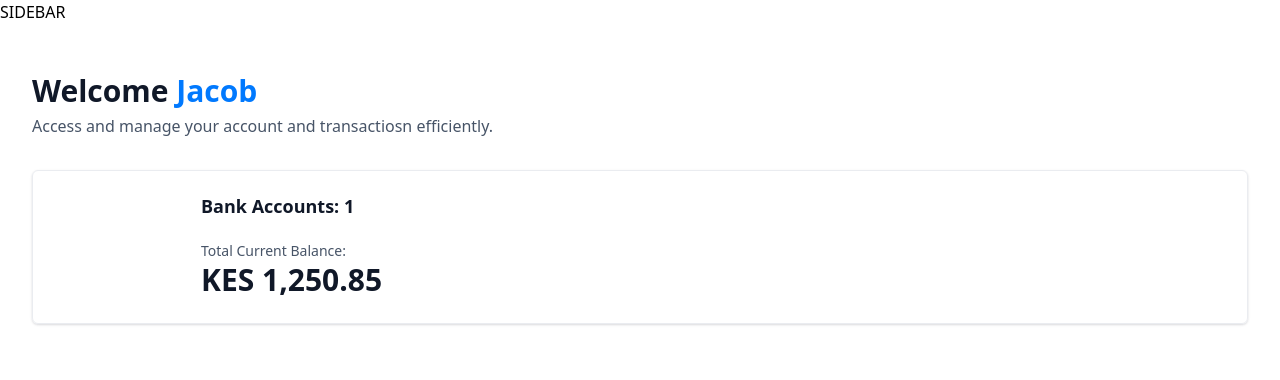
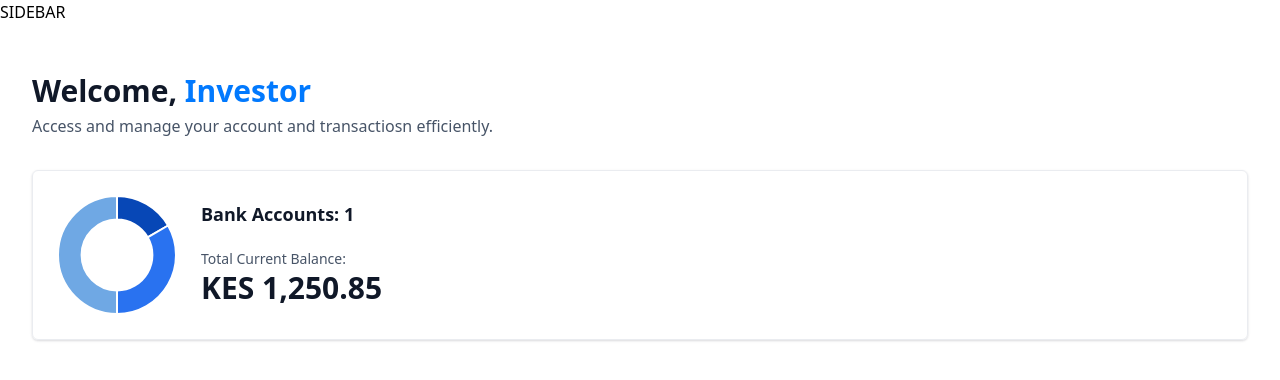
Before and after one commit to OkomoJacob/web-bank, a Next.js app: page / in a window 1280 px wide. Shown: the top 380 px of the page. Built offline with nearby package versions, Linux system fonts and the light colour scheme.

Commit message:
ui: Stylish Charts.js rendering of Current balance & banks

```diff
--- a/app/(root)/page.tsx
+++ b/app/(root)/page.tsx
@@ -2,14 +2,14 @@
 import TotalBalanceBox from "@/components/TotalBalanceBox";
 
 const Home = () => {
-  const loggedIn = { firstName: "Jacob" };
+  const loggedIn = { firstName: "Investor" };
   return (
     <section className="home">
       <div className="home-content">
         <header className="home-header">
           <HeaderBox
             type="greeting"
-            title="Welcome"
+            title="Welcome,"
             user={loggedIn?.firstName || "Guest"}
             subtext="Access and manage your account and transactiosn efficiently."
           />
--- /dev/null
+++ b/components/DoughnutChart.tsx
@@ -0,0 +1,33 @@
+"use client";
+import { Chart as ChartJS, ArcElement, Tooltip, Legend } from "chart.js";
+import { Doughnut } from "react-chartjs-2";
+
+ChartJS.register(ArcElement, Tooltip, Legend);
+
+const DoughnutChart = ({ accounts }: DoughnutChartProps) => {
+  const data = {
+    datasets: [
+      {
+        label: "Banks",
+        data: [1250, 2500, 3750],
+        backgroundColor: ["#0747b6", "#2972f0", "#6fa8e4"],
+      },
+    ],
+    labels: ["I&M", "Equity", "KCB"],
+  };
+  return (
+    <Doughnut
+      data={data}
+      options={{
+        cutout: "60%",
+        plugins: {
+          legend: {
+            display: false,
+          },
+        },
+      }}
+    />
+  );
+};
+
+export default DoughnutChart;
--- a/components/TotalBalanceBox.tsx
+++ b/components/TotalBalanceBox.tsx
@@ -1,4 +1,5 @@
 import AnimatedCounter from "./AnimatedCounter";
+import DoughnutChart from "./DoughnutChart";
 
 const TotalBalanceBox = ({
   accounts = [],
@@ -7,15 +8,17 @@
 }: TotlaBalanceBoxProps) => {
   return (
     <section className="total-balance">
-      <div className="total-balance-chart">{/* DoughnutChart */}</div>
+      <div className="total-balance-chart">
+        <DoughnutChart accounts={accounts} />
+      </div>
       <div className="flex flex-col gap-6">
         <h2 className="header-2">Bank Accounts: {totalBanks}</h2>
         <div className="flex flex-col gapp-2">
           <div className="total-balance-label">
             <p>Total Current Balance:</p>
-            <p className="total-balance-amount flex-center gape-2">
+            <div className="total-balance-amount flex-center gape-2">
               <AnimatedCounter amount={totalCurrentBalance} />
-            </p>
+            </div>
           </div>
         </div>
       </div>
--- a/package.json
+++ b/package.json
@@ -9,8 +9,10 @@
     "lint": "eslint"
   },
   "dependencies": {
+    "chart.js": "^4.5.1",
     "next": "16.1.4",
     "react": "19.2.3",
+    "react-chartjs-2": "^5.3.1",
     "react-countup": "^6.5.3",
     "react-dom": "19.2.3",
     "tailwindcss-animate": "^1.0.7"
```
Also changed, not shown: 1 other file (tests, documents, lock files or other folders).
